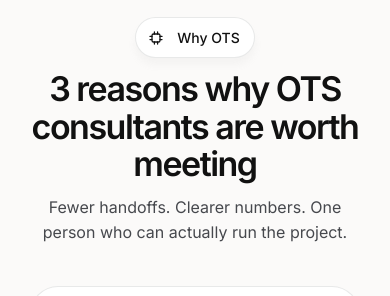
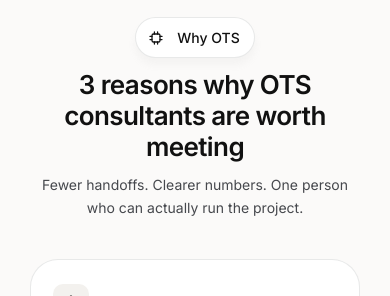
Before and after one commit to DanielOmniTech/ots-website, a Next.js app: page / in a window 390 px wide. Shown: the part 1003-1299 px from the top of the page. Built offline with nearby package versions, Linux system fonts and the light colour scheme; no server answers.

Commit message:
[ADD] Better phone view

```diff
--- a/src/app/globals.css
+++ b/src/app/globals.css
@@ -1423,6 +1423,31 @@
   .hero-description {
     font-size: 15px;
   }
+
+  .hero-bg-mesh {
+    opacity: 0.72;
+    filter: blur(48px);
+  }
+
+  .hero-bg-veil {
+    background: radial-gradient(
+      ellipse 52% 28% at 50% 20%,
+      rgb(251 250 249 / 0.78) 0%,
+      rgb(251 250 249 / 0.28) 50%,
+      rgb(251 250 249 / 0%) 76%
+    );
+  }
+
+  .section-heading {
+    font-size: 28px;
+    letter-spacing: -0.6px;
+    line-height: 118%;
+  }
+
+  .reasons-lead {
+    font-size: 14px;
+    padding: 0 8px;
+  }
 }
 
 @media (max-width: 479px) {
@@ -1437,6 +1462,10 @@
 
   .hero-title {
     font-size: 30px;
+  }
+
+  .section-heading {
+    font-size: 26px;
   }
 
   .brand-logo,
@@ -1515,7 +1544,7 @@
 }
 
 .footer-maps,
-.footer-contact a,
+.footer-address a,
 .footer-nav a {
   color: var(--color-muted);
   font-size: 14px;
@@ -1523,18 +1552,12 @@
 }
 
 .footer-maps:hover,
-.footer-contact a:hover,
+.footer-address a:hover,
 .footer-nav a:hover {
   color: var(--color-ink);
 }
 
-.footer-cols {
-  display: flex;
-  gap: 72px;
-}
-
-.footer-nav,
-.footer-contact {
+.footer-nav {
   display: flex;
   flex-direction: column;
   gap: 10px;
@@ -1556,8 +1579,7 @@
     padding-right: 20px;
   }
 
-  .footer-inner,
-  .footer-cols {
+  .footer-inner {
     flex-direction: column;
     gap: 28px;
   }
--- a/src/components/Footer.tsx
+++ b/src/components/Footer.tsx
@@ -25,6 +25,9 @@
           <address className="footer-address">
             <span>Frankrijklei 5</span>
             <span>2000 Antwerpen</span>
+            <a href="mailto:info@omnitechsolutions.eu">
+              info@omnitechsolutions.eu
+            </a>
           </address>
           <a
             className="footer-maps"
@@ -36,19 +39,12 @@
           </a>
         </div>
 
-        <div className="footer-cols">
         <nav className="footer-nav" aria-label={t.nav.primary}>
           <Link href="/">{t.nav.home}</Link>
           <Link href="/services">{t.nav.services}</Link>
           <Link href="/about">{t.nav.about}</Link>
           <Link href="/career">{t.nav.career}</Link>
         </nav>
-          <div className="footer-contact">
-            <a href="mailto:info@omnitechsolutions.eu">
-              info@omnitechsolutions.eu
-            </a>
-          </div>
-        </div>
       </div>
       <p className="footer-copy">{t.footer.copyright}</p>
     </footer>
--- a/src/components/HeroBackground.tsx
+++ b/src/components/HeroBackground.tsx
@@ -1,16 +1,30 @@
 "use client";
 
 import { MeshGradient } from "@mesh-gradient/react";
+import { useEffect, useState } from "react";
+
+const desktopColors = ["#fbfaf9", "#d8d4ff", "#8a7eff", "#2f00ff"];
+const phoneColors = ["#fbfaf9", "#d8d4ff", "#9b90ff", "#5c3dff"];
 
 export function HeroBackground() {
+  const [isPhone, setIsPhone] = useState(false);
+
+  useEffect(() => {
+    const media = window.matchMedia("(max-width: 767px)");
+    const sync = () => setIsPhone(media.matches);
+    sync();
+    media.addEventListener("change", sync);
+    return () => media.removeEventListener("change", sync);
+  }, []);
+
   return (
     <div className="hero-bg" aria-hidden="true">
       <MeshGradient
-        key="blue-offwhite"
+        key={isPhone ? "phone-mesh" : "desktop-mesh"}
         className="hero-bg-mesh"
         options={{
-          colors: ["#fbfaf9", "#d8d4ff", "#8a7eff", "#2f00ff"],
-          seed: 18,
+          colors: isPhone ? phoneColors : desktopColors,
+          seed: isPhone ? 11 : 18,
           animationSpeed: 0.35,
           appearance: "smooth",
         }}
```
Lines whose indentation alone changed are shown as unchanged.
